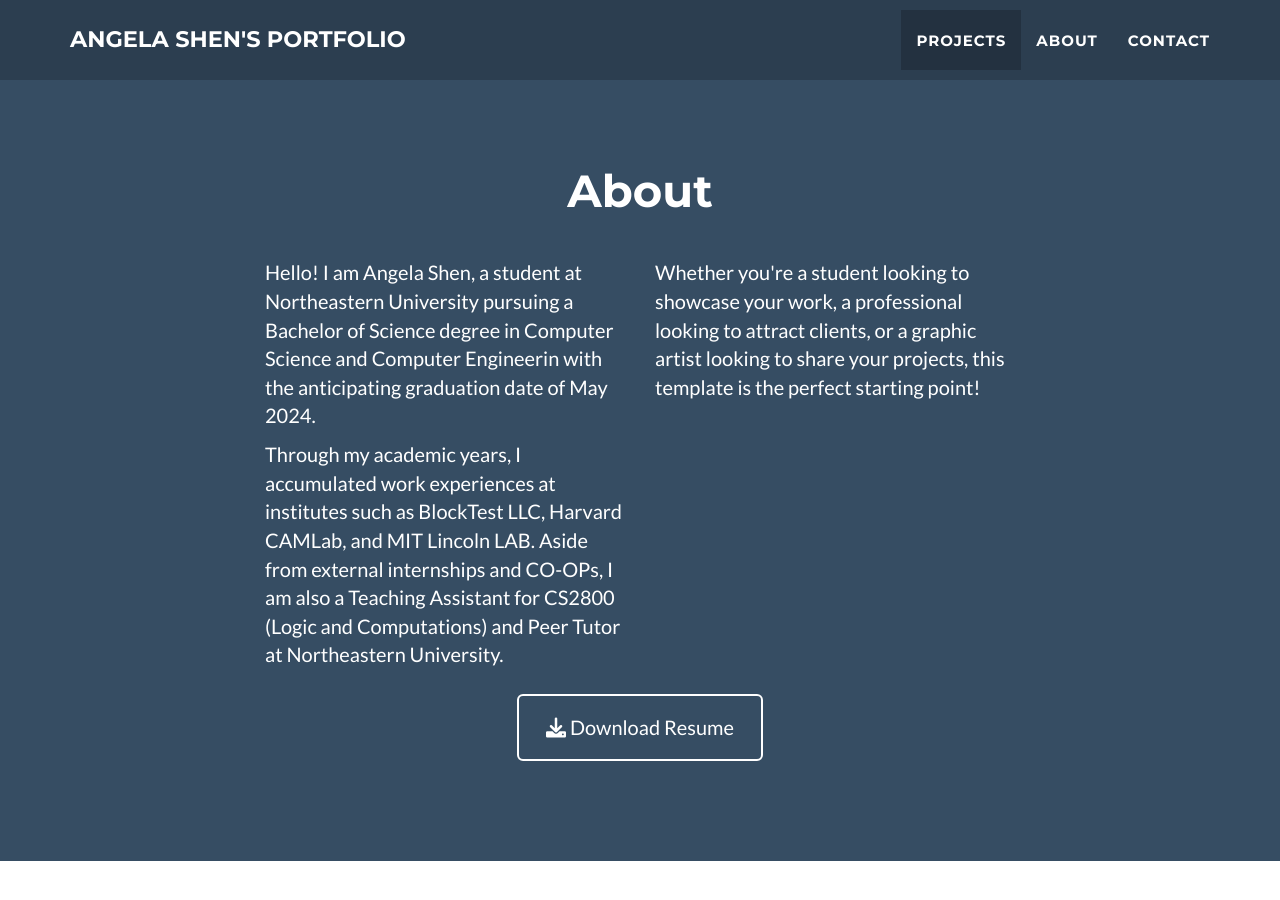
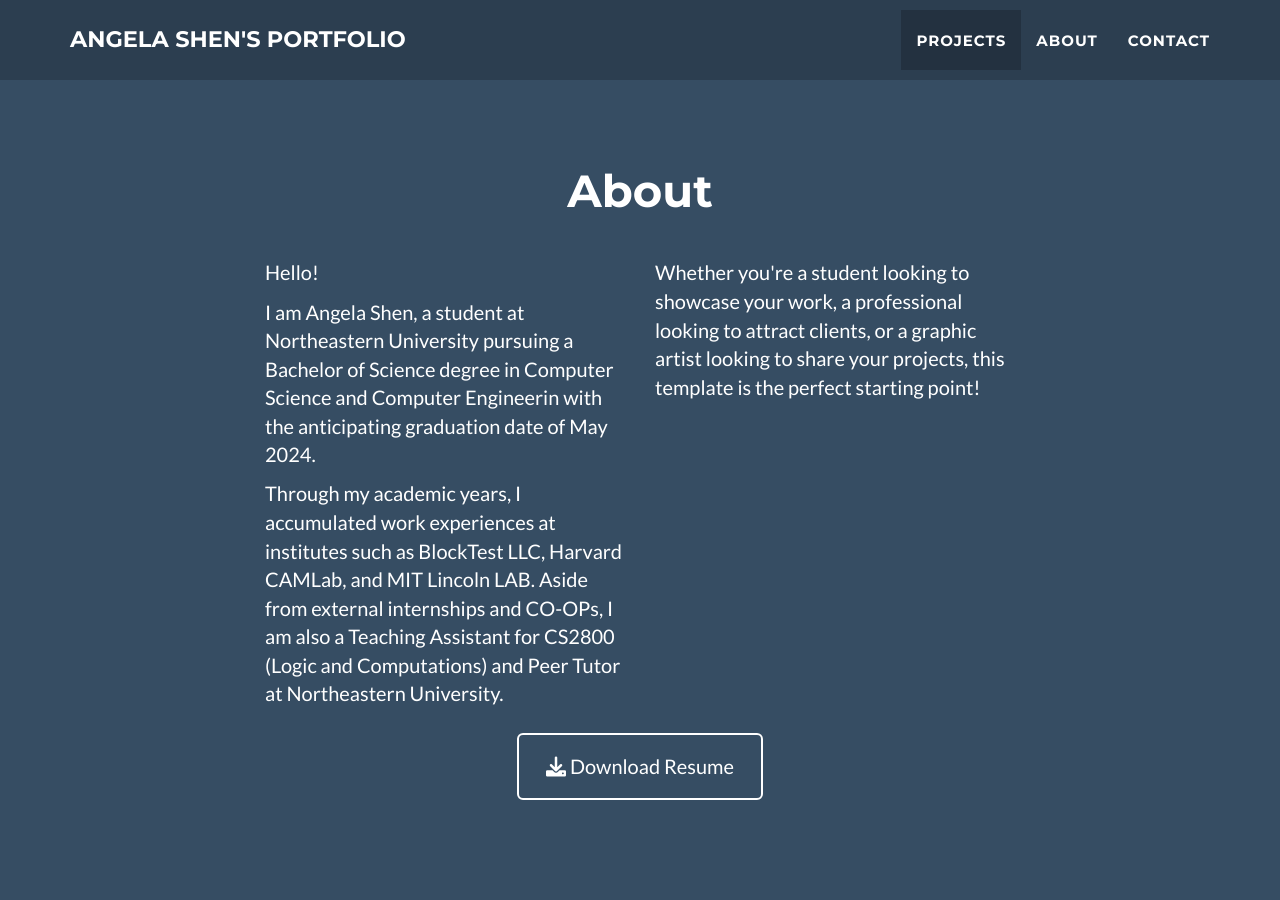
Before and after one commit to shen02/portfolio, a Jekyll site: the page built from _posts/2022-04-09-SSIR.markdown, in a window 1280 px wide and 900 px high, scrolled down 1325 px. Built offline with Jekyll 4.4.1, drawn with Linux system fonts in a browser that asks for light colours.

Commit message:
Adjusted paragraphs

```diff
--- a/_includes/about.html
+++ b/_includes/about.html
@@ -10,7 +10,8 @@
     </div>
     <div class="row">
       <div class="col-lg-4 col-lg-offset-2">
-        <p>Hello! I am Angela Shen, a student at Northeastern University pursuing a Bachelor of Science degree in Computer Science and Computer Engineerin with the anticipating graduation date of May 2024.
+        <p>Hello! </p>
+        <p>I am Angela Shen, a student at Northeastern University pursuing a Bachelor of Science degree in Computer Science and Computer Engineerin with the anticipating graduation date of May 2024.
         </p>
         <p>Through my academic years, I accumulated work experiences at institutes such as BlockTest LLC, Harvard CAMLab, and MIT Lincoln LAB.
           Aside from external internships and CO-OPs, I am also a Teaching Assistant for CS2800 (Logic and Computations) and Peer Tutor at Northeastern University.
```
